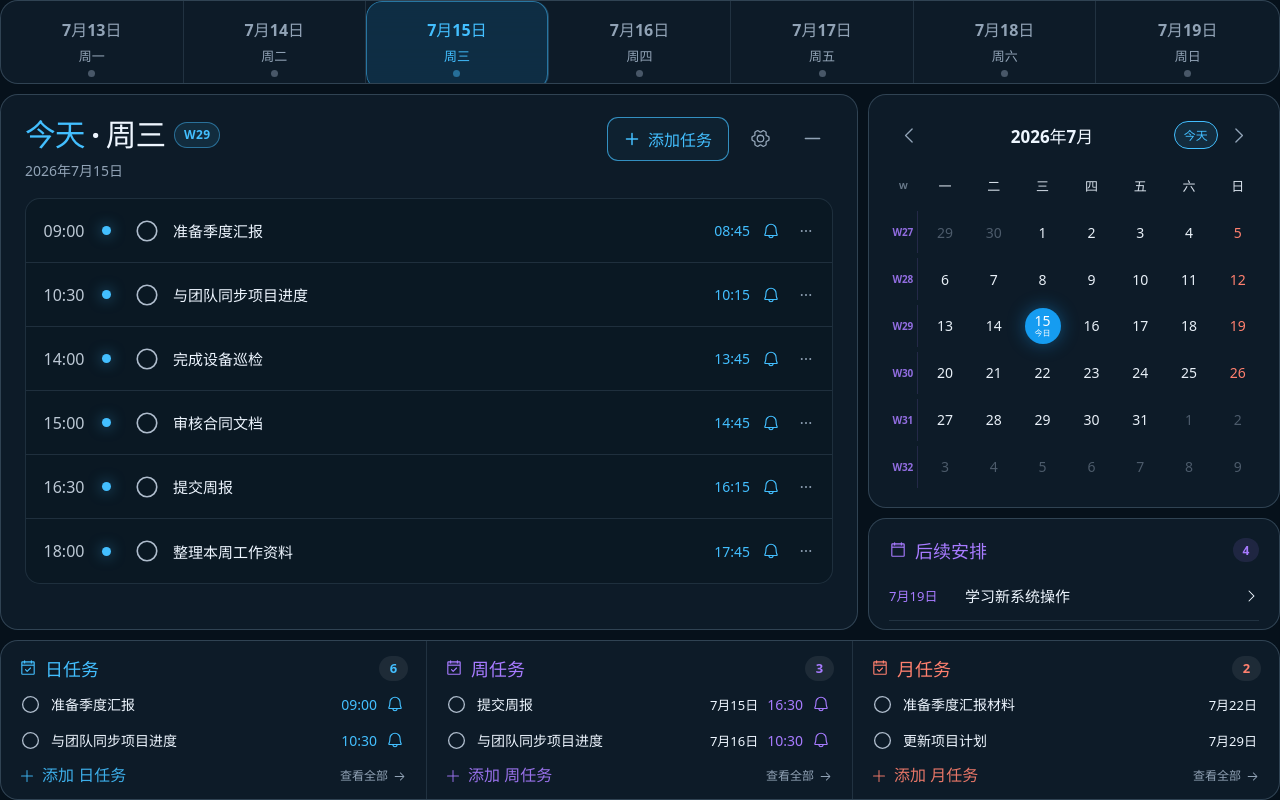
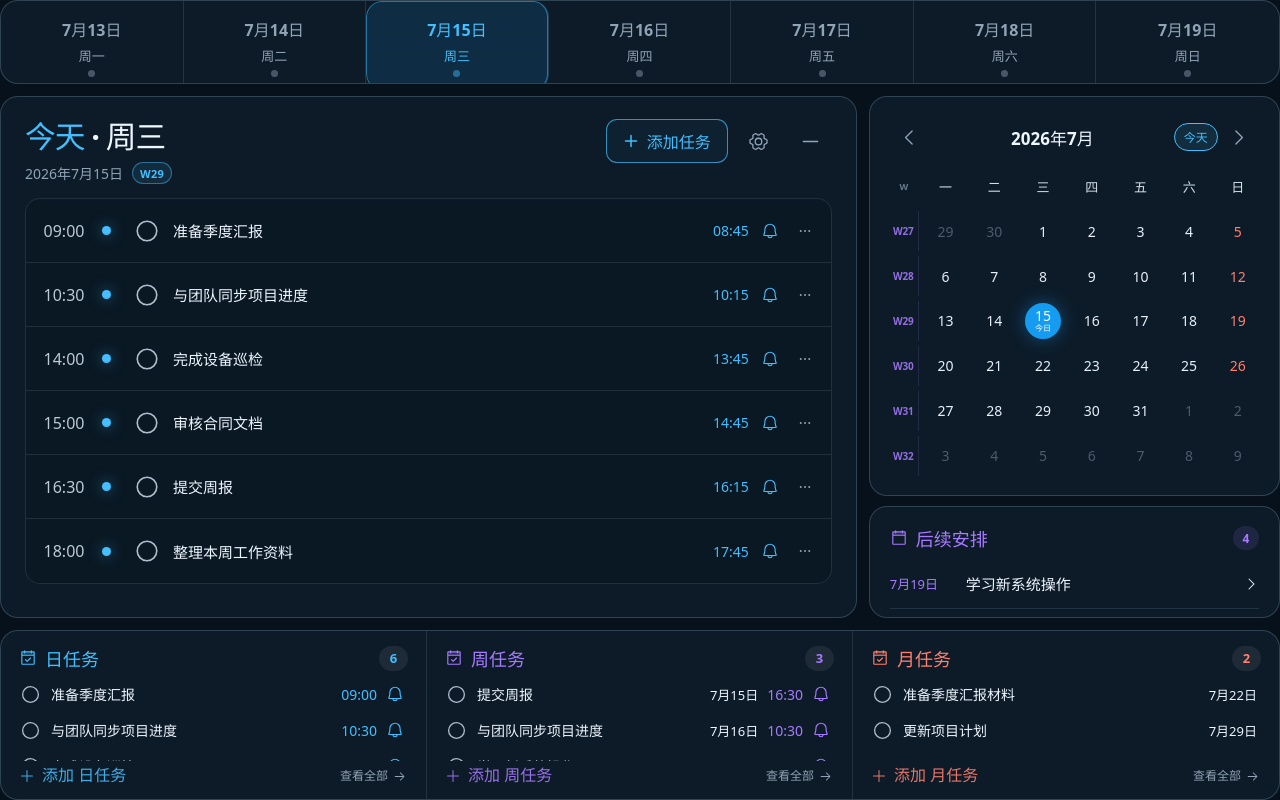
Before and after one commit to 275446201-droid/focus-calendar, a React (Vite) app: page / in a window 1280 px wide. Built offline with nearby package versions, Linux system fonts and the light colour scheme.

Commit message:
Give the default full layout more breathing room

```diff
--- a/package.json
+++ b/package.json
@@ -1,6 +1,6 @@
 {
   "name": "focus-calendar",
-  "version": "1.0.7",
+  "version": "1.0.8",
   "description": "A desktop calendar and task reminder application.",
   "author": "Aaron",
   "homepage": "https://github.com/275446201-droid/focus-calendar",
--- a/src/App.jsx
+++ b/src/App.jsx
@@ -1028,9 +1028,11 @@ function FullView({ tasks, selectedDate, setSelectedDate, cursor, setCursor, set
             <div>
               <h1 className={isKittyTheme ? "kitty-today-heading" : ""}>
                 {isKittyTheme ? <KittyWhiskers><span>{selectedDate === localISO(new Date()) ? copy.today : formatMonthDay(selected, copy)}</span> · {copy.weekdays[selected.getDay()]}</KittyWhiskers> : <><span>{selectedDate === localISO(new Date()) ? copy.today : formatMonthDay(selected, copy)}</span> · {copy.weekdays[selected.getDay()]}</>}
+              </h1>
+              <p className="panel-date-meta">
+                <span>{formatFullDate(selected, copy)}</span>
                 {settings.showWeekNumbers && <em className="week-number-badge" title={formatISOWeekTitle(selected, copy)}>W{selectedWeek.week}</em>}
-              </h1>
-              <p>{formatFullDate(selected, copy)}</p>
+              </p>
             </div>
             <div className="header-actions">
               <button className="outline-button" onClick={() => onAdd("day")}><Plus weight="bold" /> {copy.addTask}</button>
--- a/src/styles.css
+++ b/src/styles.css
@@ -135,8 +135,8 @@ input:focus-visible {
   overflow: hidden;
   margin: 0 auto;
   display: grid;
-  grid-template-rows: clamp(68px, 12vh, 84px) minmax(300px, 1fr) clamp(132px, 24vh, 160px);
-  gap: 10px;
+  grid-template-rows: clamp(72px, 11vh, 84px) minmax(300px, 1fr) clamp(146px, 23vh, 170px);
+  gap: 12px;
 }
 
 .week-strip {
@@ -202,7 +202,7 @@ input:focus-visible {
 .hero-grid {
   display: grid;
   grid-template-columns: minmax(0, 2fr) minmax(300px, 0.96fr);
-  gap: 10px;
+  gap: 12px;
   min-height: 0;
   height: 100%;
 }
@@ -230,8 +230,8 @@ input:focus-visible {
   display: flex;
   align-items: flex-start;
   justify-content: space-between;
-  gap: 24px;
-  margin-bottom: 18px;
+  gap: 18px;
+  margin-bottom: 14px;
   user-select: none;
   cursor: default;
 }
@@ -280,9 +280,31 @@ input:focus-visible {
   font-size: 14px;
 }
 
+.panel-date-meta {
+  display: flex;
+  align-items: center;
+  gap: 9px;
+}
+
+.panel-date-meta .week-number-badge {
+  min-width: 40px;
+  height: 22px;
+  margin-left: 0;
+  padding: 0 7px;
+  font-size: 11px;
+  transform: none;
+}
+
 .header-actions {
-  display: flex;
+  flex: 0 0 auto;
+  display: flex;
+  align-items: center;
   gap: 10px;
+}
+
+.panel-header .outline-button {
+  min-width: 122px;
+  white-space: nowrap;
 }
 
 .outline-button,
@@ -1815,6 +1837,27 @@ input:focus-visible {
   .overview-panel {
     grid-template-columns: repeat(3, minmax(0, 1fr));
     overflow: hidden;
+  }
+}
+
+@media (max-height: 590px) and (min-width: 700px) {
+  .full-view {
+    grid-template-rows: 68px minmax(290px, 1fr) 138px;
+    gap: 8px;
+  }
+
+  .week-strip button {
+    padding: 8px 8px 6px;
+    gap: 3px;
+  }
+
+  .today-panel {
+    padding-top: 14px;
+    padding-bottom: 12px;
+  }
+
+  .panel-header {
+    margin-bottom: 10px;
   }
 }
 
```
Also changed, not shown: electron/main.cjs (+15 -5 lines), 1 other file (tests, documents, lock files or other folders).
